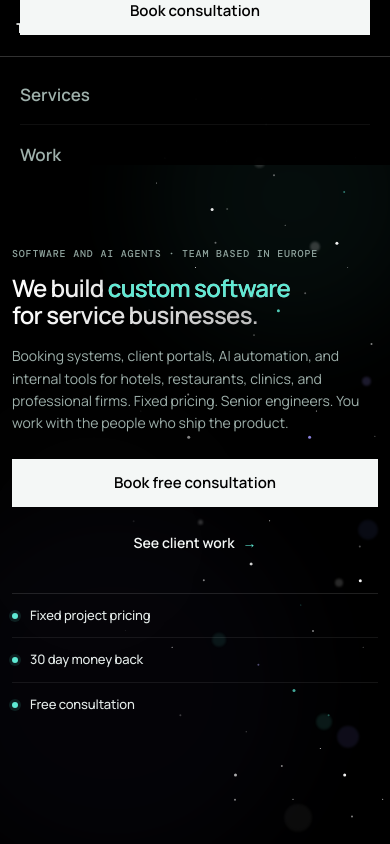
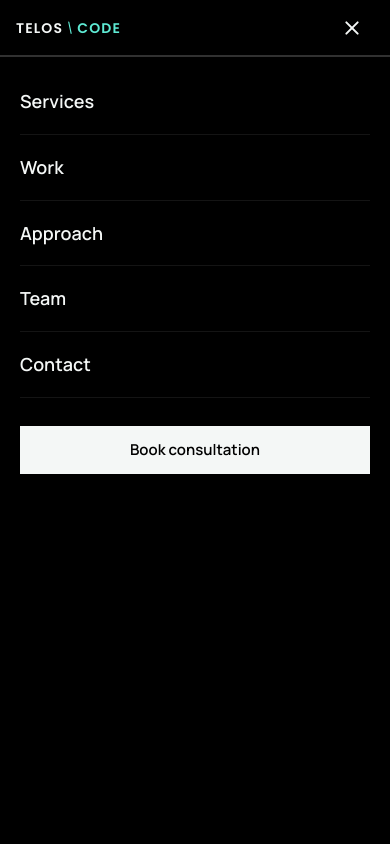
Before and after one commit to hovdallakyan/TelosCode-Landing, a React (Vite) app: page / in a window 390 px wide. Both pictures are taken after a click on the button 352 px from the left and 27 px from the top of the page. Shown: the top 844 px of the page. Built offline with nearby package versions, Linux system fonts and the light colour scheme.

Commit message:
Fix mobile menu with a full-screen overlay panel.
Move mobile navigation out of the sticky header so it no longer pushes layout or fails fixed positioning.

```diff
--- a/src/App.jsx
+++ b/src/App.jsx
@@ -287,7 +287,7 @@ function App() {
             Contact
           </a>
         </nav>
-        <a className="btn btn-sm" href="#contact" onClick={closeMenu}>
+        <a className="btn btn-sm nav-cta" href="#contact" onClick={closeMenu}>
           Book consultation
         </a>
         <button
@@ -295,11 +295,40 @@ function App() {
           type="button"
           aria-label={menuOpen ? 'Close menu' : 'Open menu'}
           aria-expanded={menuOpen}
+          aria-controls="mobile-menu"
           onClick={() => setMenuOpen((v) => !v)}
         >
           <span className={menuOpen ? 'x' : ''} />
         </button>
       </header>
+
+      {/* Mobile menu portal-style overlay (outside sticky bar so fixed works reliably) */}
+      <div
+        id="mobile-menu"
+        className={`mobile-menu ${menuOpen ? 'is-open' : ''}`}
+        aria-hidden={!menuOpen}
+      >
+        <nav className="mobile-menu-nav" aria-label="Mobile">
+          <a href="#services" onClick={closeMenu}>
+            Services
+          </a>
+          <a href="#work" onClick={closeMenu}>
+            Work
+          </a>
+          <a href="#approach" onClick={closeMenu}>
+            Approach
+          </a>
+          <a href="#about" onClick={closeMenu}>
+            Team
+          </a>
+          <a href="#contact" onClick={closeMenu}>
+            Contact
+          </a>
+        </nav>
+        <a className="btn mobile-menu-cta" href="#contact" onClick={closeMenu}>
+          Book consultation
+        </a>
+      </div>
 
       <main id="main">
         {/* Hero — full bleed cosmic field */}
--- a/src/styles.css
+++ b/src/styles.css
@@ -226,6 +226,11 @@ img {
 .menu-btn span.x::after {
   top: 0;
   transform: rotate(-45deg);
+}
+
+/* Mobile overlay menu — hidden on desktop */
+.mobile-menu {
+  display: none;
 }
 
 /* Buttons */
@@ -1895,26 +1900,33 @@ a.row-item:hover .row-go {
     width: min(100% - 32px, var(--wrap));
   }
 
-  /* Nav — bar stays fixed height; menu overlays page */
+  /* Nav bar — fixed height only */
   .nav {
     position: sticky;
     top: 0;
     height: 56px;
     padding: 0 16px;
     gap: 12px;
-    z-index: 50;
+    z-index: 60;
+    background: rgba(0, 0, 0, 0.94);
+  }
+
+  .nav.is-open {
+    height: 56px;
+    flex-wrap: nowrap;
+    border-bottom-color: var(--line);
+    background: #000000;
   }
 
   .logo {
     font-size: 14px;
     min-width: 0;
-    position: relative;
-    z-index: 52;
+    z-index: 62;
   }
 
   .nav-links,
-  .nav > .btn {
-    display: none;
+  .nav-cta {
+    display: none !important;
   }
 
   .menu-btn {
@@ -1923,59 +1935,62 @@ a.row-item:hover .row-go {
     width: 44px;
     height: 44px;
     flex-shrink: 0;
-    position: relative;
-    z-index: 52;
-  }
-
-  /* Overlay panel — does not expand the header or push content */
-  .nav.is-open {
-    height: 56px;
-    flex-wrap: nowrap;
-    padding: 0 16px;
-    border-bottom-color: transparent;
-    background: rgba(0, 0, 0, 0.92);
-  }
-
-  .nav.is-open .nav-links {
-    display: flex;
-    flex-direction: column;
+    z-index: 62;
+  }
+
+  /* Full-screen overlay under the bar — does not push layout */
+  .mobile-menu {
+    display: block;
     position: fixed;
     top: 56px;
     left: 0;
     right: 0;
     bottom: 0;
-    width: 100%;
-    margin: 0;
-    padding: 8px 20px 100px;
-    gap: 0;
-    background: rgba(0, 0, 0, 0.97);
-    backdrop-filter: blur(20px);
+    z-index: 55;
+    padding: 12px 20px max(24px, env(safe-area-inset-bottom));
+    background: #000000;
     border-top: 1px solid var(--line);
     overflow-y: auto;
-    z-index: 51;
     -webkit-overflow-scrolling: touch;
-  }
-
-  .nav.is-open .nav-links a {
+    opacity: 0;
+    visibility: hidden;
+    pointer-events: none;
+    transform: translateY(-6px);
+    transition:
+      opacity 280ms var(--ease),
+      visibility 280ms var(--ease),
+      transform 280ms var(--ease);
+  }
+
+  .mobile-menu.is-open {
+    opacity: 1;
+    visibility: visible;
+    pointer-events: auto;
+    transform: none;
+  }
+
+  .mobile-menu-nav {
+    display: flex;
+    flex-direction: column;
+    gap: 0;
+  }
+
+  .mobile-menu-nav a {
     display: block;
-    padding: 16px 0;
-    font-size: 17px;
+    padding: 18px 0;
+    font-size: 18px;
     font-weight: 600;
-    border-bottom: 1px solid rgba(255, 255, 255, 0.06);
-  }
-
-  .nav.is-open > .btn {
-    display: inline-flex;
-    position: fixed;
-    left: 20px;
-    right: 20px;
-    bottom: max(20px, env(safe-area-inset-bottom));
-    width: auto;
+    color: var(--text);
+    border-bottom: 1px solid rgba(255, 255, 255, 0.08);
+  }
+
+  .mobile-menu-cta {
+    display: flex;
+    width: 100%;
     justify-content: center;
-    margin: 0;
+    margin-top: 28px;
     min-height: 48px;
     font-size: 15px;
-    z-index: 53;
   }
 
   /* Hero — full viewport height on mobile */
@@ -2455,8 +2470,8 @@ a.row-item:hover .row-go {
     align-items: flex-start;
   }
 
-  .nav.is-open .nav-links {
-    padding-bottom: 88px;
+  .mobile-menu {
+    padding-bottom: 20px;
   }
 }
 
```
Also changed, not shown: 5 other files (tests, documents, lock files or other folders).
